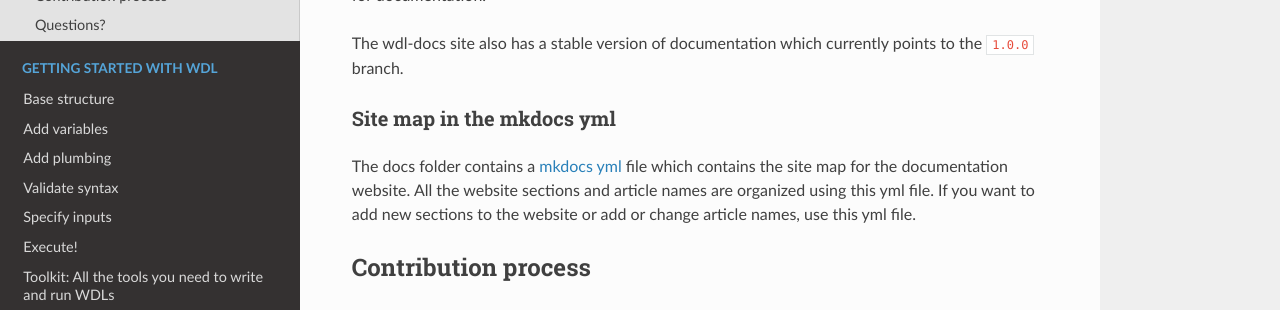
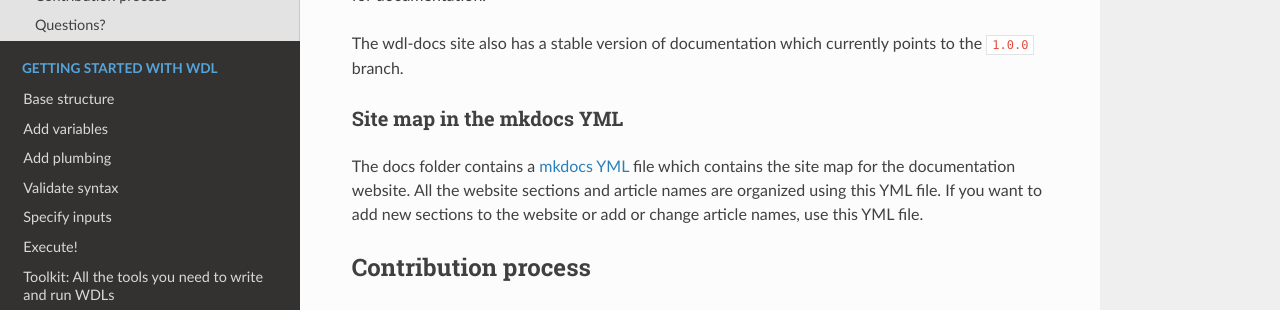
Before and after one commit to openwdl/wdl-docs, an MkDocs documentation site: the page built from docs/index.md, in a window 1280 px wide and 900 px high, scrolled down 1196 px. Shown: the part 168-478 px from the top of the window. Built offline with MkDocs 1.6.1, drawn with Linux system fonts in a browser that asks for light colours; nearby versions of some CDN libraries.

```diff
--- a/docs/index.md
+++ b/docs/index.md
@@ -37,8 +37,8 @@ The wdl-docs **main** branch is used for the latest version of WDL for which we
 
 The wdl-docs site also has a stable version of documentation which currently points to the `1.0.0` branch.
 
-### Site map in the mkdocs yml
-The docs folder contains a [mkdocs yml](https://github.com/openwdl/wdl-docs/blob/main/mkdocs.yml) file which contains the site map for the documentation website. All the website sections and article names are organized using this yml file. If you want to add new sections to the website or add or change article names, use this yml file.
+### Site map in the mkdocs YML
+The docs folder contains a [mkdocs YML](https://github.com/openwdl/wdl-docs/blob/main/mkdocs.yml) file which contains the site map for the documentation website. All the website sections and article names are organized using this YML file. If you want to add new sections to the website or add or change article names, use this YML file.
 
 ## Contribution process
 If you're planning to fork the repo and contribute, follow these steps:
```
